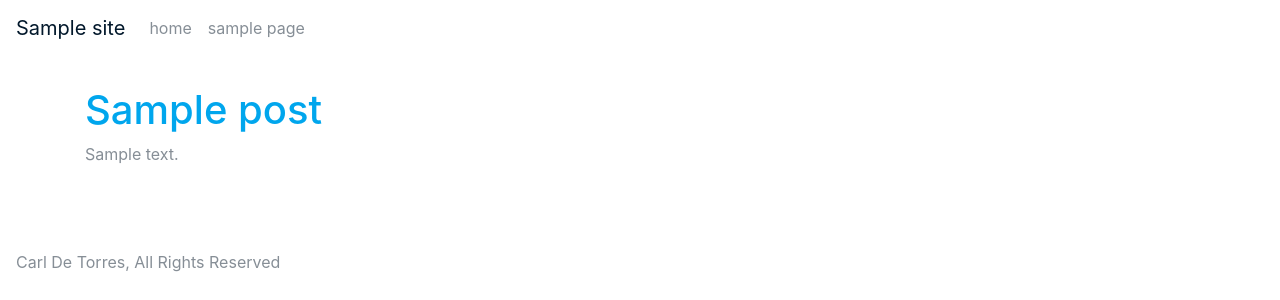
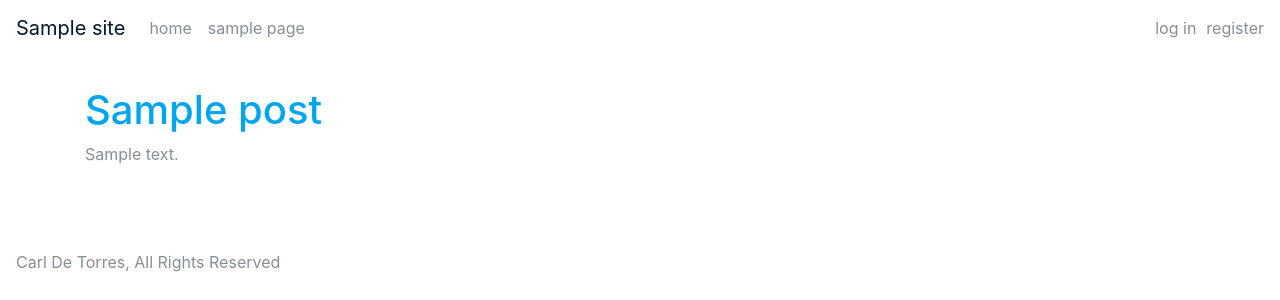
Before and after one commit to wittyhandle/carl-images, a WordPress theme: template themes/understrap/page.php in a window 1280 px wide; the page is wider, and only the part inside the window is pictured. Shown: the top 300 px of that part. Run offline with PHP 8.4 and a stand-in for WordPress, Linux system fonts and the light colour scheme; the site name, menu and one post (Sample post) are stand-ins, and other content is empty; style sheets or scripts are compiled from the project's sources; some libraries are stand-ins or nearby versions.

Commit message:
Added login/register links

```diff
--- a/themes/understrap/header.php
+++ b/themes/understrap/header.php
@@ -73,6 +73,16 @@ $container = get_theme_mod( 'understrap_container_type' );
 						'walker'          => new understrap_WP_Bootstrap_Navwalker(),
 					)
 				); ?>
+
+				<div class="nav navbar-right">
+				<?php if ( ! is_user_logged_in() ): ?>
+					<div><a href="/login">log in</a></div>
+					<div><a href="/register">register</a></div>
+				<?php else: ?>
+					<div><a href="<?php echo wp_logout_url(); ?>">logout</a></div>
+				<?php endif; ?>
+				</div>
+
 			<?php if ( 'container' == $container ) : ?>
 			</div><!-- .container -->
 			<?php endif; ?>
--- a/themes/understrap/sass/theme/_theme.scss
+++ b/themes/understrap/sass/theme/_theme.scss
@@ -37,6 +37,24 @@ body {
 
 }
 
+.nav.navbar-right {
+	div {
+		margin-right: 10px;
+
+		&:last-child {
+			margin-right: 0;
+		}
+
+		a {
+			color: $primary-color;
+			&:hover {
+				color: $accent-color;
+			}
+		}
+	}
+}
+
+
 .card {
 	&.cdgd {
 		width: 250px;
```
